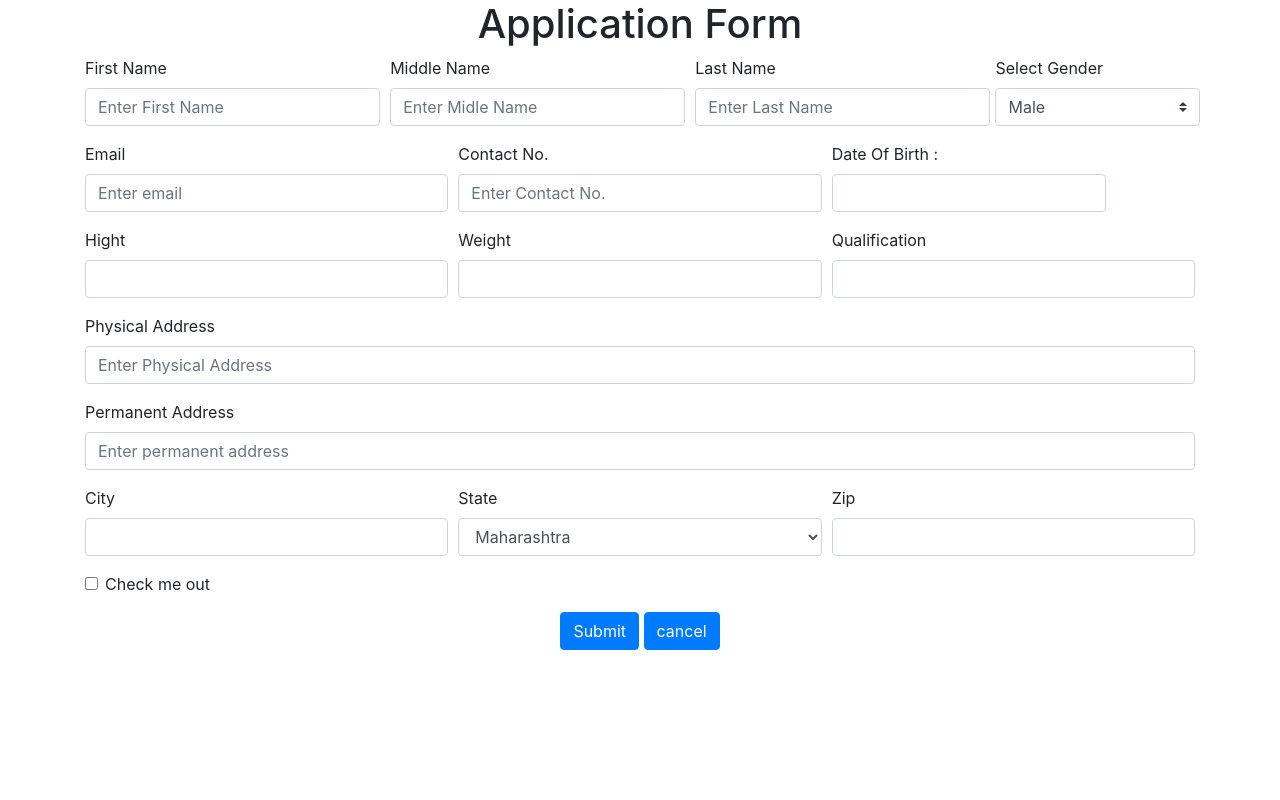
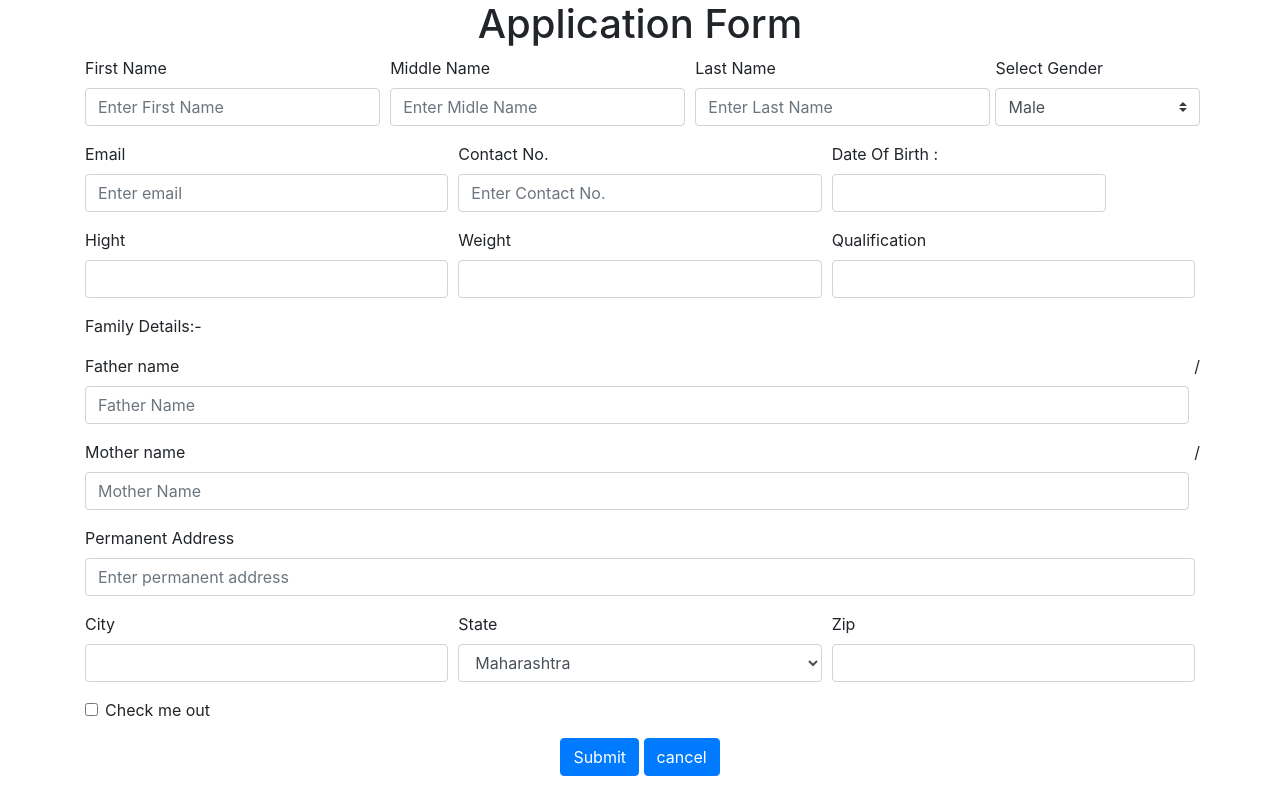
Before and after one commit to zubairdange/SchoolApp, a React (Create React App) app: page / in a window 1280 px wide. Built offline with nearby package versions, Linux system fonts and the light colour scheme.

Commit message:
family details created

```diff
--- a/src/component/MyForm/MyForm.jsx
+++ b/src/component/MyForm/MyForm.jsx
@@ -3,7 +3,7 @@ import { Form, Button, Col, Container } from "react-bootstrap";
 import DatePicker from "react-datepicker";
 import "react-datepicker/dist/react-datepicker.css";
 export const MyForm = () => {
-  const [startDate, setStartDate] = useState(new Date());
+  //const [startDate, setStartDate] = useState(new Date());
   const [FirstName, setFirstName] = useState("Zubair");
   const [MidleName, setMidleName] = useState("Ahmed");
   const [LastName, setLastName] = useState("Dange");
@@ -85,7 +85,7 @@ export const MyForm = () => {
               onFocus={() => setContact("")}
             />
           </Form.Group>
-          <Form.Group as={Col} controlId="formGridEmail">
+          <Form.Group as={Col} controlId="DOB">
             <Form.Label>DOB</Form.Label>
 
             <DatePicker
--- a/src/component/MyForm/ValidatedForm.jsx
+++ b/src/component/MyForm/ValidatedForm.jsx
@@ -31,6 +31,14 @@ export const ValidatedForm = () => {
       .required("contact no.is required"),
     phAddress: yupString().required("physical address is required"),
     perAddress: yupString().required("Permanant address is required"),
+    fatherName: yupString()
+      .min(3, "Too short")
+      .max(20, "Too long")
+      .required("Father`s name is required"),
+      MothersName: yupString()
+      .min(3, "Too short")
+      .max(20, "Too long")
+      .required("Mother name is required"),
   });
 
   const formik = useFormik({
@@ -191,7 +199,7 @@ export const ValidatedForm = () => {
           </Form.Group>
         </Form.Row>
 
-        <Form.Group controlId="phAddress">
+        {/*<Form.Group controlId="phAddress">
           <Form.Label>Physical Address</Form.Label>
           <Form.Control
             placeholder="Enter Physical Address"
@@ -205,7 +213,51 @@ export const ValidatedForm = () => {
               {formik.errors.phAddress}
             </Form.Control.Feedback>
           )}{" "}
-        </Form.Group>
+          </Form.Group>*/}
+          <p>Family Details:-</p>
+          <Form.Row>
+          <Form.Group as={Col} controlId="fatherName">
+            <Form.Label>Father name</Form.Label>
+            <Form.Control
+              type="text"
+              placeholder="Father Name"
+              value={formik.values.fatherName}
+              maxLength={20}
+              onChange={(e) =>
+                formik.setFieldValue("fatherName", e.target.value)
+              }
+              onBlur={formik.handleBlur}
+              isInvalid={formik.touched.fatherName && formik.errors.fatherName}
+            />
+            {formik.touched.fatherName && formik.errors.fatherName && (
+              <Form.Control.Feedback type="invalid">
+                {formik.errors.fatherName}
+              </Form.Control.Feedback>
+            )}
+          </Form.Group>
+          / </Form.Row>
+          <Form.Row>
+          <Form.Group as={Col} controlId="fatherName">
+            <Form.Label>Mother name</Form.Label>
+            <Form.Control
+              type="text"
+              placeholder="Mother Name"
+              value={formik.values.fatherName}
+              maxLength={20}
+              onChange={(e) =>
+                formik.setFieldValue("MotherName", e.target.value)
+              }
+              onBlur={formik.handleBlur}
+              isInvalid={formik.touched.MotherName && formik.errors.MotherName}
+            />
+            {formik.touched.MotherName && formik.errors.MotherName && (
+              <Form.Control.Feedback type="invalid">
+                {formik.errors.MotherName}
+              </Form.Control.Feedback>
+            )}
+          </Form.Group>
+          / </Form.Row>
+
 
         <Form.Group controlId="perAddress">
           <Form.Label>Permanent Address</Form.Label>
```
